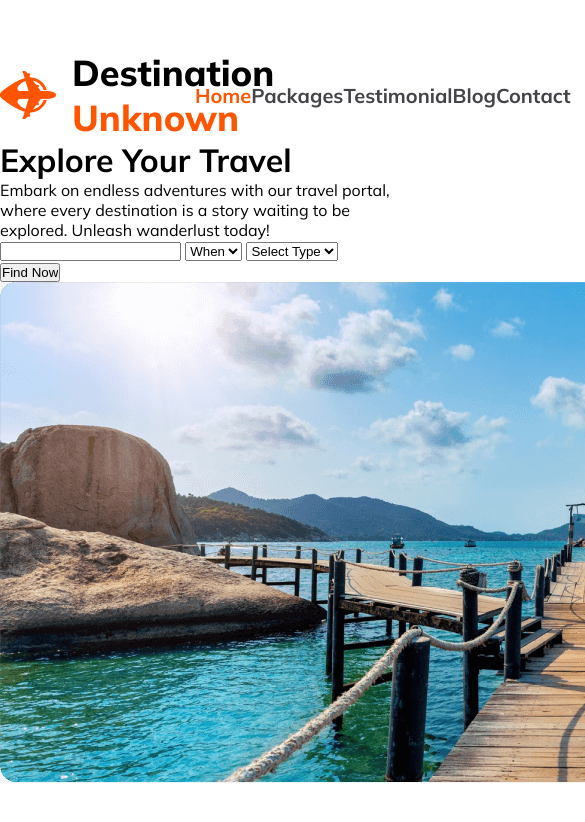
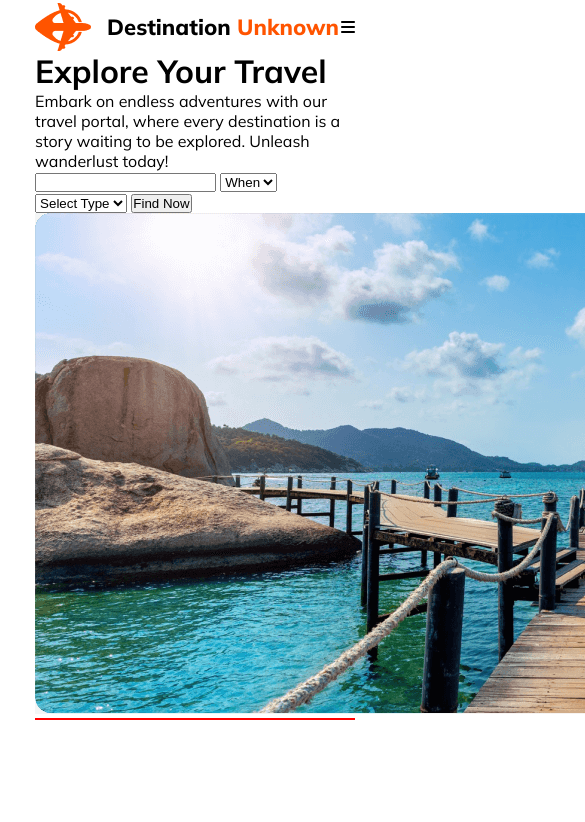
Before and after one commit to monircom/Assignment-02-destination-Unknown, a plain HTML site: page index.html in a window 390 px wide. Shown: the top 822 px of the page, 585 px wide, since content can reach past the window. Drawn offline with Linux system fonts and the light colour scheme.

Commit message:
Navbar responsive Added

```diff
--- a/index.html
+++ b/index.html
@@ -1,35 +1,46 @@
 <!DOCTYPE html>
 <html lang="en">
+
 <head>
     <meta charset="UTF-8">
     <meta name="viewport" content="width=device-width, initial-scale=1.0">
     <title>Destination Unknown</title>
     <link rel="stylesheet" href="./styles/styles.css">
     <link rel="stylesheet" href="./styles/responsive.css">
+    <link rel="stylesheet" href="https://cdnjs.cloudflare.com/ajax/libs/font-awesome/6.5.1/css/all.min.css"
+        integrity="sha512-DTOQO9RWCH3ppGqcWaEA1BIZOC6xxalwEsw9c2QQeAIftl+Vegovlnee1c9QX4TctnWMn13TZye+giMm8e2LwA=="
+        crossorigin="anonymous" referrerpolicy="no-referrer" />
 </head>
+
 <body>
     <!-- header start -->
-    <header class="header-section" >
+    <header class="header-section">
         <!-- navbar section starts here  -->
-        <nav class="nav-cantainer">
+        <nav class="nav-container">
             <div class="logo-container">
                 <img src="./images/Logo.png" alt="" />
                 <p>Destination <span class="unknown-text">Unknown</span></p>
             </div>
             <div class="nav-items-container">
+                <div class="nav-list">
                     <a href=""><span class="home-nav">Home</span></a>
                     <a href="">Packages</a>
                     <a href="">Testimonial</a>
                     <a href="">Blog</a>
                     <a href="">Contact</a>
                 </div>
+                <div id="ham-menu">
+                    <p><i class="fa-solid fa-bars"></i></p>
+                </div>
+            </div>
         </nav>
         <!-- navbar section ends here  -->
         <!-- banner section starts here  -->
-        <div class="banner-cantainer">
+        <div class="banner-container">
             <div class="banner-content">
                 <h1 class="banner-title">Explore Your Travel</h1>
-                <p class="text-light-gray">Embark on endless adventures with our travel portal, where every destination is a story waiting to be explored. Unleash wanderlust today!</p>
+                <p class="text-light-gray">Embark on endless adventures with our travel portal, where every destination
+                    is a story waiting to be explored. Unleash wanderlust today!</p>
             </div>
             <div class="select-detination">
                 <form action="">
@@ -52,4 +63,5 @@
     <!-- header end -->
 
 </body>
+
 </html>
--- a/styles/responsive.css
+++ b/styles/responsive.css
@@ -0,0 +1,35 @@
+/* @media screen and (max-width: 768px) {
+
+    .grid-container {
+      grid-template-columns: repeat(2, 1fr);
+      gap: 15px;
+    }
+  } */
+
+  @media screen and (max-width: 576px) {
+    /* nav responsive starts  */
+    body {
+        font-family: "Mulish", sans-serif;
+        width: 82%;
+        margin: 0 auto;
+      }
+
+    .logo-container p {
+        font-size: 1.375rem;
+      }
+    .nav-list {
+        display: none;
+      /* flex-direction: column;       */
+    }
+
+    #ham-menu{
+        display: inline;
+    }
+
+
+
+    /* nav responsive ends  */
+
+    /* banner starts here  */
+
+  }
--- a/styles/styles.css
+++ b/styles/styles.css
@@ -11,67 +11,63 @@
 
   body {
     font-family: "Mulish", sans-serif;
+    max-width: 1440px;
+    border-bottom: 2px solid red;
   }
+
+  /* div{
+    border: 1px solid blue;
+  } */
 
 /* style for navbar starts here */
 
 .header-section {
     background-color: #FFF;
-    margin-top: 50px;
-    margin-bottom: 20px;
+    margin-top: 3.125px;
 
   }
-  .nav-cantainer {
+  .nav-container {
     max-width: 1170px;
     margin: 0 auto;
-    min-height: 20px;
     display: flex;
+    justify-content: space-between;
     align-items: center;
 
   }
-  .logo-container {
+
+  .logo-container{
     display: flex;
-    width: 50%;
+    gap: 1rem;
     align-items: center;
   }
+
   .logo-container p {
     font-size: 2.25rem;
     font-weight: 800;
   }
-
-  .logo-container img {
-    /* width: 100px; */
-    padding-right: 16px;
-
-  }
-
   .unknown-text {
     color: #FF5400;
   }
 
-  .nav-items-container {
-    width: 50%;
+  .nav-list {
     display: flex;
     justify-content: space-between;
     align-items: center;
+    gap: 2.75rem;
   }
   .nav-items-container a {
     text-decoration: none;
-    font-size: 20px;
+    font-size: 1.125rem;
     color: #424247;
+    font-weight: 400;
+  }
+  #ham-menu{
+    display: none;
+}
+  .home-nav{
+    color:#FF5400;
     font-weight: 700;
-  }
-
-  .home-nav{
-    color:#FF5400
   }
   /* style for navbar ends here */
 
   /* style for banner section starts here  */
-
-
-.banner-cantainer{
-    max-width: 1170px;
-    margin: 0 auto;
-
-}
```
Lines whose indentation alone changed are shown as unchanged.
